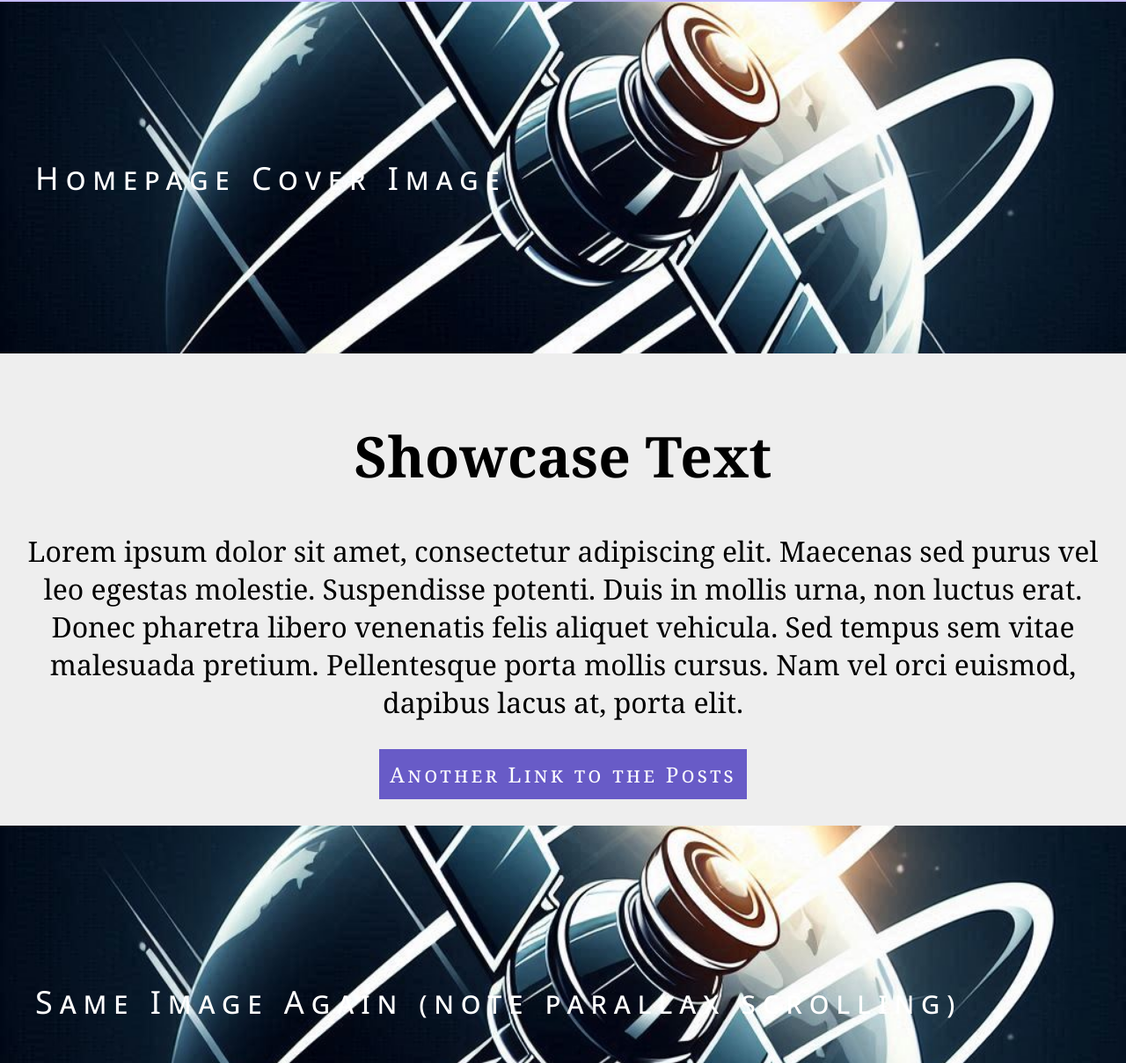
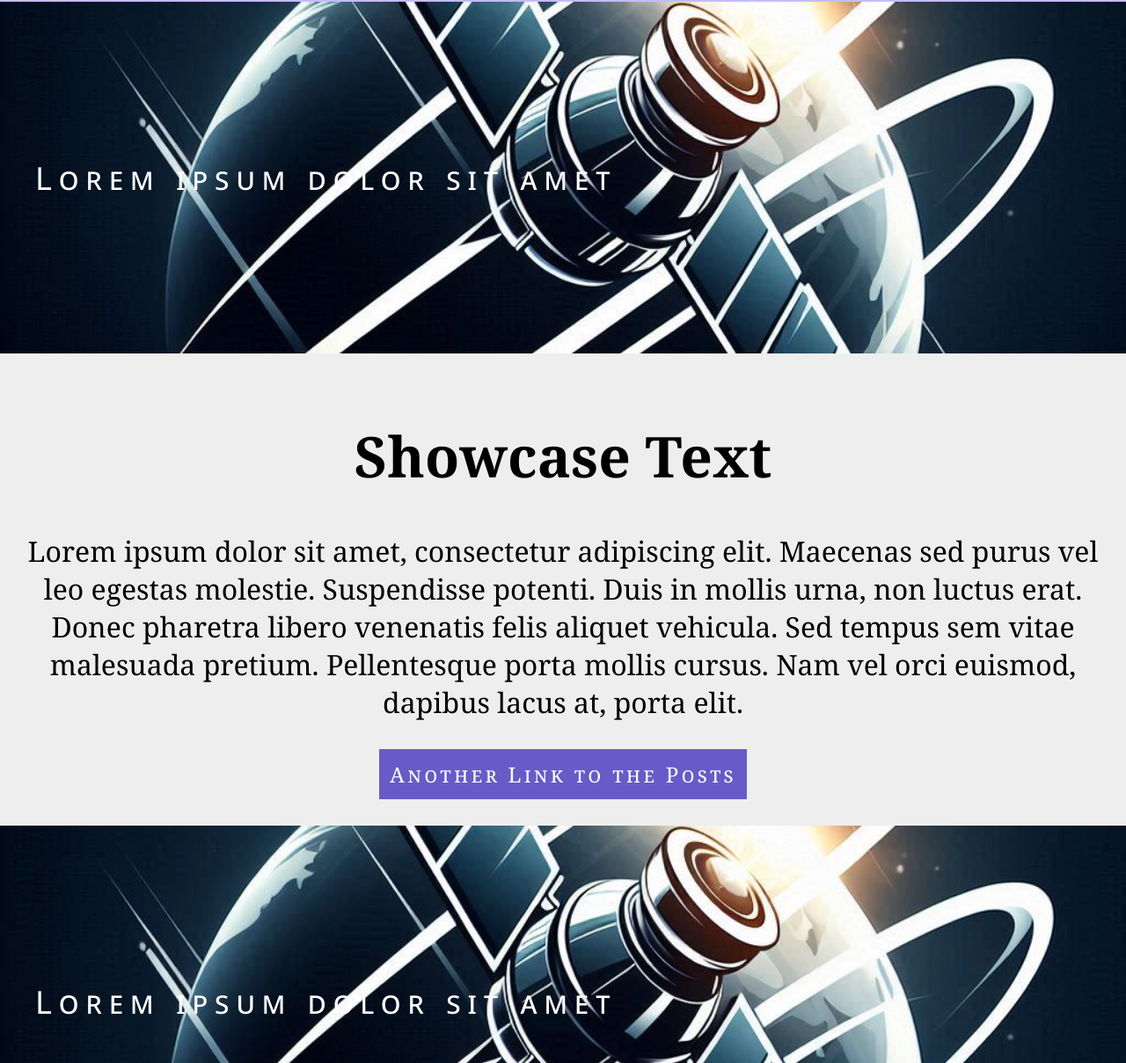
Before and after one commit to kastelliitti/kastelliitti.github.io, a plain HTML site: page index.html in a window 1280 px wide. Shown: the part 91-1300 px from the top of the page at 88% size. Drawn offline with Linux system fonts and the light colour scheme.

Commit message:
Simplify Placeholders

```diff
--- a/index.html
+++ b/index.html
@@ -35,7 +35,7 @@
 
         <div class="front-image" style="background-image: url('/logo.jpg');">
             <div class="front-image-txt">
-                Homepage Cover Image
+                Lorem ipsum dolor sit amet
             </div>
         </div>
         <div class="showcase-text">
@@ -55,7 +55,7 @@
         </div>
         <div class="front-image" style="background-image: url('/logo.jpg');">
             <div class="front-image-txt">
-                Same Image Again (note parallax scrolling)
+                Lorem ipsum dolor sit amet
             </div>
         </div>
     </body>
```
